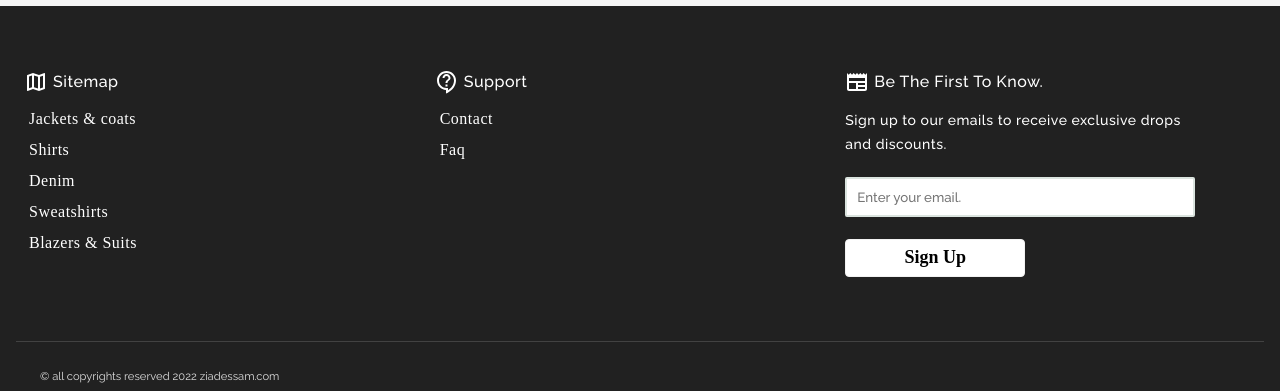
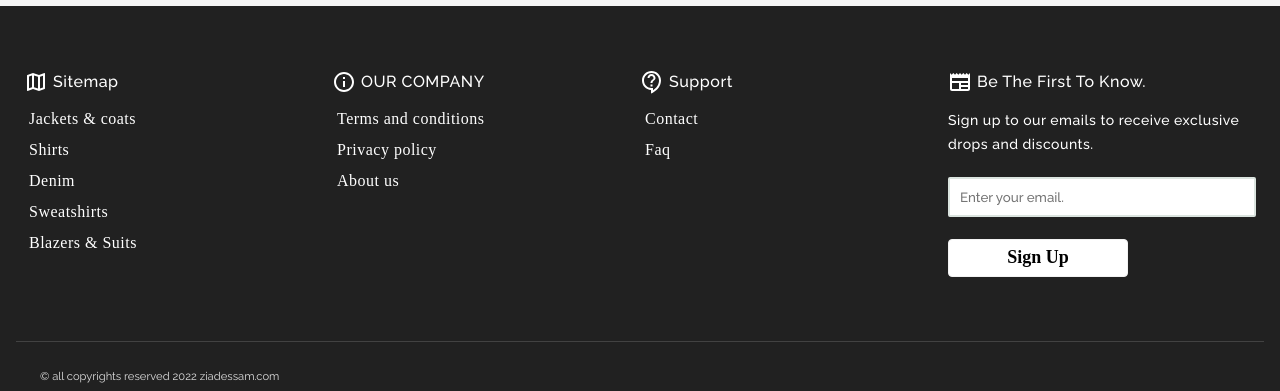
Before and after one commit to zeyad-essam/thomas-clothing, a React (Create React App) app in the folder client/: page / in a window 1280 px wide. Shown: the part 4157-4548 px from the top of the page. Built offline with nearby package versions, Linux system fonts and the light colour scheme; no server answers; a web font is replaced by a local one; what use-query-params would draw is missing.

Commit message:
adding footer info section and error handling in the cashe invalidation

```diff
--- a/client/src/components/Layout/Footer/Footer.module.css
+++ b/client/src/components/Layout/Footer/Footer.module.css
@@ -13,6 +13,7 @@
 .footer .footer_inner {
   display: grid;
   grid-template-columns: repeat(auto-fit, minmax(250px, 1fr));
+  row-gap: 20px;
   max-width: 1440px;
   margin: auto;
   padding: 0 24px 64px;
@@ -21,6 +22,7 @@
 @media (max-width: 991.98px) {
   .footer .footer_inner {
     grid-template-columns: 1fr;
+    row-gap: 0;
     padding: 0 16px 40px;
   }
 }
--- a/client/src/components/Layout/Footer/index.js
+++ b/client/src/components/Layout/Footer/index.js
@@ -4,6 +4,7 @@ import { Link } from "react-router-dom";
 import classes from "./Footer.module.css";
 
 import MapOutlinedIcon from "@mui/icons-material/MapOutlined";
+import InfoOutlinedIcon from "@mui/icons-material/InfoOutlined";
 import ContactSupportOutlinedIcon from "@mui/icons-material/ContactSupportOutlined";
 import NewspaperOutlinedIcon from "@mui/icons-material/NewspaperOutlined";
 
@@ -43,6 +44,29 @@ const Footer = () => {
                   <Link to={link.path}>{link.text}</Link>
                 </li>
               ))}
+            </ul>
+          </div>
+        </div>
+        <div
+          className={`${classes.footer_section} ${classes.mobile_tab} ${
+            expanded === "legal-area" ? classes.is_expanded : ""
+          }`}
+        >
+          <h3 onClick={handleExpandedTap.bind(null, "legal-area")}>
+            <InfoOutlinedIcon />
+            <span>OUR COMPANY</span>
+          </h3>
+          <div className={classes.section_collapse}>
+            <ul>
+              <li>
+                <Link to="/terms-and-conditions">Terms and conditions</Link>
+              </li>
+              <li>
+                <Link to="/privacy-policy">Privacy policy</Link>
+              </li>
+              <li>
+                <Link to="/about-us">About us</Link>
+              </li>
             </ul>
           </div>
         </div>
```
Also changed, not shown: 1 other file (tests, documents, lock files or other folders).
